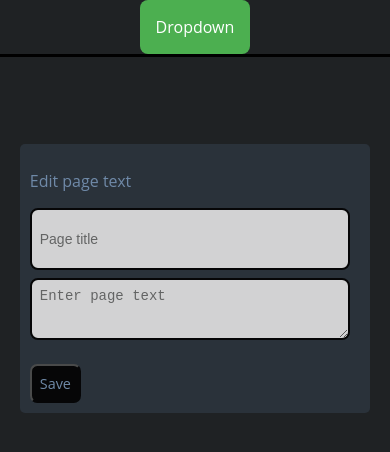
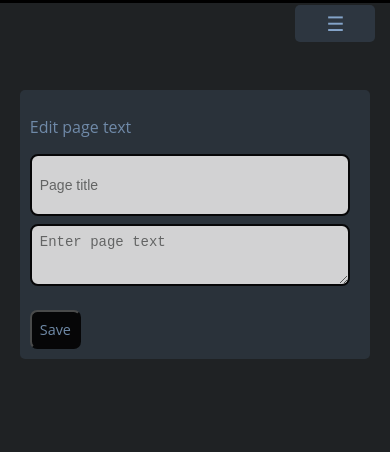
Before and after one commit to Natalia-Ivakina/web_alex, a React (Create React App) app in the folder alex_web/: page / in a window 390 px wide. Shown: the top 452 px of the page. Built offline with nearby package versions, Linux system fonts and the light colour scheme; no server answers.

Commit message:
nav styles fixed, added toggle button functionality

```diff
--- a/alex_web/src/App.css
+++ b/alex_web/src/App.css
@@ -7,39 +7,48 @@ body {
   margin: 0 auto;
 }
 /*-burger menu--*/
-.dropbtn {
-  background-color: #4CAF50;
-  color: white;
-  padding: 16px;
-  font-size: 16px;
-  border: none;
-  cursor: pointer;
-}
-
-.dropdown {
-  position: relative;
+.burger-menu {
+  position: absolute;
+  right: 0.5em;
   display: inline-block;
 }
 
-.dropdown-content {
+.burger-button {
+  background-color: #2d3640;
+  color: #84a4c9;
+  padding: 5px;
+  font-size: 20px;
+  border: none;
+  cursor: pointer;
+  border-radius: 5px;
+  margin: 5px;
+  width: 4em;
+}
+
+.menu-content {
   display: none;
   position: absolute;
-  background-color: #f9f9f9;
+  left: auto;
+  right:0;
+  background-color: #2d3640;
   min-width: 160px;
-  box-shadow: 0px 8px 16px 0px rgba(0,0,0,0.2);
+  box-shadow: 0px 8px 16px rgba(0, 0, 0, 0.2);
   z-index: 1;
+  border-radius: 8px;
 }
 
-.dropdown-content a {
-  color: black;
+.menu-content a {
+  color: #84a4c9;
   padding: 12px 16px;
   text-decoration: none;
   display: block;
 }
 
-.dropdown-content a:hover {background-color: #f1f1f1}
+.menu-content a:hover {
+  background-color: #394652;
+}
 
-.dropdown:hover .dropdown-content {
+.menu-content.open {
   display: block;
 }
 
--- a/alex_web/src/NavBar.js
+++ b/alex_web/src/NavBar.js
@@ -9,7 +9,7 @@ const NavBar = () => {
     //size of screen
     useEffect(() => {
         const handleResize = () => {
-            setIsSmallScreen(window.innerWidth <= 1000);
+            setIsSmallScreen(window.innerWidth <= 600);
         };
         window.addEventListener("resize", handleResize);
         handleResize();
--- a/alex_web/src/components/BurgerMenu.js
+++ b/alex_web/src/components/BurgerMenu.js
@@ -1,18 +1,27 @@
 import {Link} from "react-router-dom";
+import { useState } from "react";
 
 const BurgerMenuComponent = () => {
+    const [isOpen, setIsOpen] = useState(false);
+
+    const toggleMenu = () => {
+        setIsOpen(!isOpen);
+    };
+
     return (
-        <div className="dropdown">
-            <button className="dropbtn">Dropdown</button>
-            <div className="dropdown-content">
-                <Link to="/">Home</Link>
-                <Link to="/showreels">Show reels</Link>
-                <Link to="/projects">Projects</Link>
-                <Link to="/moods">Moods</Link>
-                <Link to="/amv">amvProjects</Link>
+        <div className="burger-menu">
+            <button className="burger-button" onClick={toggleMenu}>
+                &#9776;
+            </button>
+            <div className={`menu-content ${isOpen ? "open" : ""}`}>
+                <Link to="/" onClick={toggleMenu}>Home</Link>
+                <Link to="/showreels" onClick={toggleMenu}>Show reels</Link>
+                <Link to="/projects" onClick={toggleMenu}>Projects</Link>
+                <Link to="/moods" onClick={toggleMenu}>Moods</Link>
+                <Link to="/amv" onClick={toggleMenu}>AMV Projects</Link>
+                <Link to="/about" onClick={toggleMenu}>About</Link>
             </div>
         </div>
-
     );
 };
 
--- a/alex_web/src/index.js
+++ b/alex_web/src/index.js
@@ -11,7 +11,4 @@ root.render(
   </React.StrictMode>
 );
 
-// If you want to start measuring performance in your app, pass a function
-// to log results (for example: reportWebVitals(console.log))
-// or send to an analytics endpoint. Learn more: https://bit.ly/CRA-vitals
 reportWebVitals();
```
